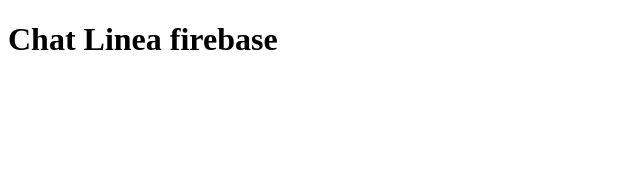
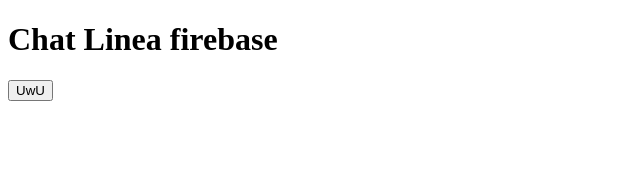
Before and after one commit to winvale/chatAngular, an Angular app: page / in a window 1280 px wide. Shown: the top 170 px of the page, without its empty margins (0-640 px from the left). Built offline with nearby package versions, Linux system fonts and the light colour scheme.

Commit message:
First Commit

```diff
--- a/src/app/app.component.html
+++ b/src/app/app.component.html
@@ -1 +1,3 @@
 <h1>Chat Linea firebase</h1>
+
+<button>UwU</button>
```
